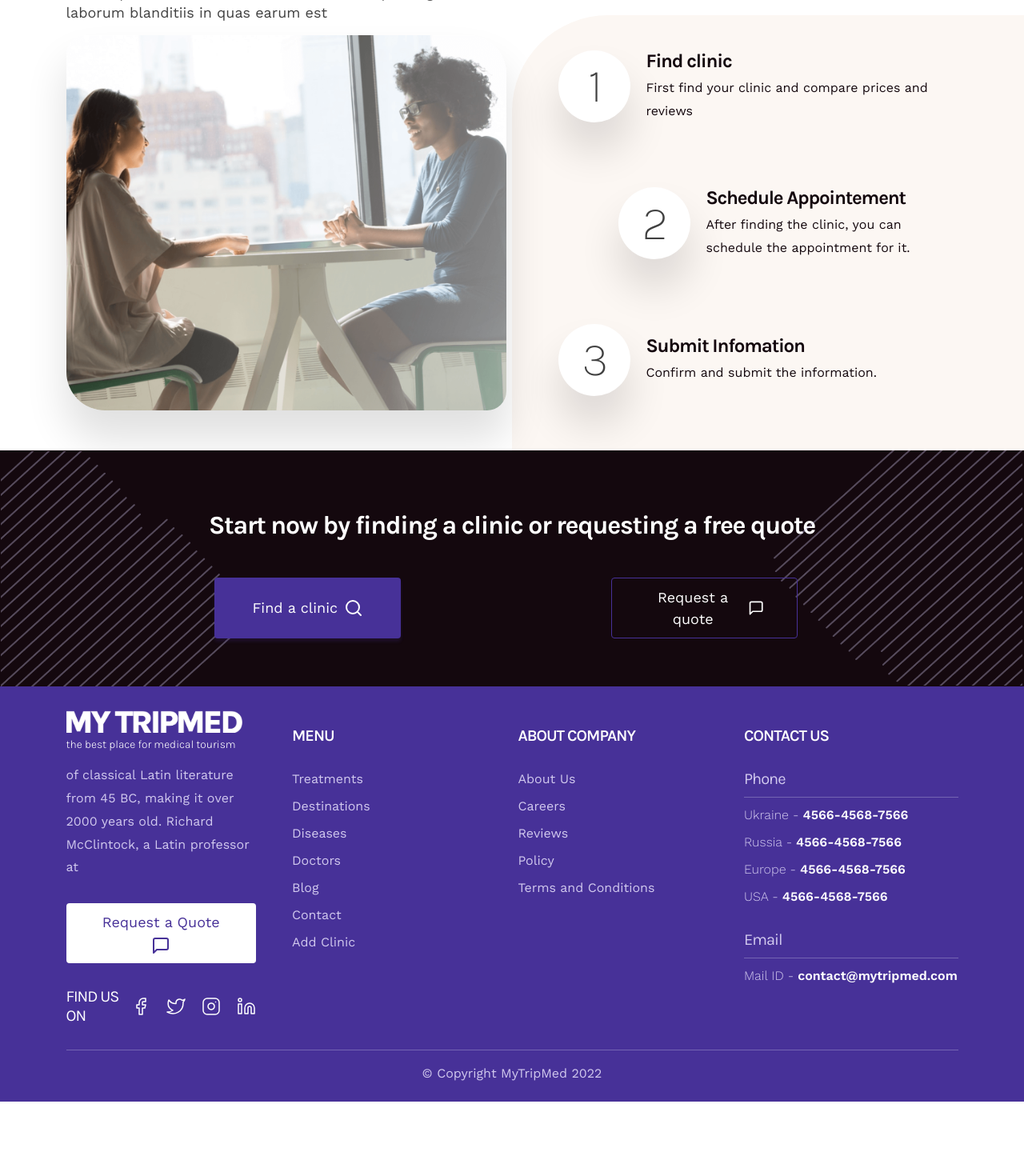
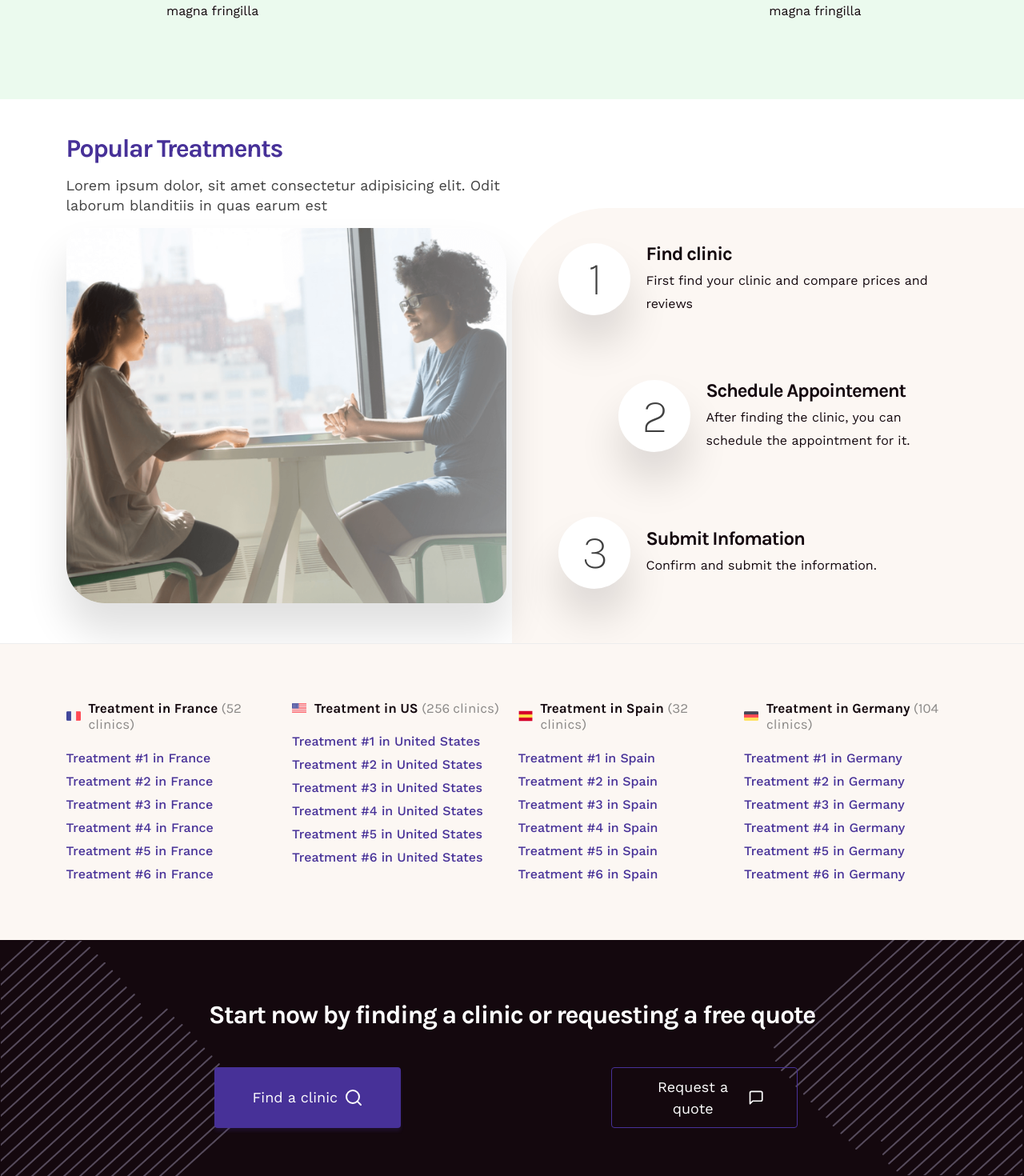
Before and after one commit to mandeepb29/medical-travel, a PHP site: page / in a window 1280 px wide. Shown: the part 3368-4838 px from the top of the page at 80% size. Before the commit the page ends 4745 px from the top, so only its background shows below. Run offline with PHP 8.4, Linux system fonts and the light colour scheme.

Commit message:
cosmetic changes done

```diff
--- a/css/style.css
+++ b/css/style.css
@@ -953,6 +953,41 @@ section {
     .social-icons-wrapper h5 {
       margin: 0; }
 
+.treatment-list {
+  padding: 7rem 0 3rem;
+  background-color: #FCF7F3;
+  border-top: 1px solid #EDEDED;
+  border-top: 1px solid #EDEDED; }
+
+.treatment-heading {
+  display: flex;
+  align-items: center;
+  margin-bottom: 2rem;
+  font-size: 1.7rem;
+  letter-spacing: 0; }
+  .treatment-heading img {
+    height: 1.8rem;
+    width: auto;
+    margin-right: 1rem; }
+  .treatment-heading .text {
+    color: #14080E; }
+  .treatment-heading .number {
+    color: #404040;
+    opacity: 0.6;
+    font-weight: 400; }
+
+.treatment-body {
+  margin-bottom: 4rem; }
+  .treatment-body ul {
+    list-style: none;
+    padding: 0;
+    margin-top: 2rem; }
+  .treatment-body li {
+    margin-bottom: 0.5rem; }
+    .treatment-body li a {
+      font-weight: 500;
+      color: #473198; }
+
 .section-details {
   background-color: #EBFAEE;
   width: 100%; }
--- a/index.html
+++ b/index.html
@@ -128,6 +128,27 @@
             <div class="col-10">
               <p class="p-big">Lorem ipsum dolor sit amet, consectetur adipiscing elit ut aliquam,
                 purus sit amet luctus venenatis, lectus magna fringilla</p>
+
+                <ul class="hero-section-list d-none d-md-block">
+                  <li>
+                    <img src="./img/tick.png" alt="list item">
+                    <p>
+                      Only professionally vetted doctors.
+                    </p>
+                  </li>
+                  <li>
+                    <img src="./img/tick.png" alt="list item">
+                    <p>
+                      Personal support service.
+                    </p>
+                  </li>
+                  <li>
+                    <img src="./img/tick.png" alt="list item">
+                    <p>
+                      100% free assessment and non-binding.
+                    </p>
+                  </li>
+                </ul>
             </div>
           </div>
 
@@ -786,6 +807,133 @@
     </div>
   </section>
 
+  <section class="treatment-list">
+    <div class="container">
+      <div class="row">
+        <div class="col-md-3 col-sm-6">
+          <div class="treatment-box">
+              <h4 class="treatment-heading">
+                <img src="./img/flags/france.png" alt="flag image">
+                <span class="text">Treatment in France <span class="number"> (52 clinics)</span></span>
+                </h4>
+            <div class="treatment-body">
+              <ul>
+                <li>
+                  <a href="">Treatment #1 in France</a>
+                </li>
+                <li>
+                  <a href="">Treatment #2 in France</a>
+                </li>
+                <li>
+                  <a href="">Treatment #3 in France</a>
+                </li>
+                <li>
+                  <a href="">Treatment #4 in France</a>
+                </li>
+                <li>
+                  <a href="">Treatment #5 in France</a>
+                </li>
+                <li>
+                  <a href="">Treatment #6 in France</a>
+                </li>
+              </ul>
+            </div>
+            </div>
+        </div>
+        <div class="col-md-3 col-sm-6">
+          <div class="treatment-box">
+              <h4 class="treatment-heading">
+                <img src="./img/flags/united-states.png" alt="flag image">
+                <span class="text">Treatment in US <span class="number"> (256 clinics)</span></span>
+                </h4>
+            <div class="treatment-body">
+              <ul class="list">
+                <li>
+                  <a href="">Treatment #1 in United States</a>
+                </li>
+                <li>
+                  <a href="">Treatment #2 in United States</a>
+                </li>
+                <li>
+                  <a href="">Treatment #3 in United States</a>
+                </li>
+                <li>
+                  <a href="">Treatment #4 in United States</a>
+                </li>
+                <li>
+                  <a href="">Treatment #5 in United States</a>
+                </li>
+                <li>
+                  <a href="">Treatment #6 in United States</a>
+                </li>
+              </ul>
+            </div>
+            </div>
+        </div>
+        <div class="col-md-3 col-sm-6">
+          <div class="treatment-box">
+              <h4 class="treatment-heading">
+                <img src="./img/flags/spain.png" alt="flag image">
+                <span class="text">Treatment in Spain <span class="number"> (32 clinics)</span></span>
+                </h4>
+            <div class="treatment-body">
+              <ul>
+                <li>
+                  <a href="">Treatment #1 in Spain</a>
+                </li>
+                <li>
+                  <a href="">Treatment #2 in Spain</a>
+                </li>
+                <li>
+                  <a href="">Treatment #3 in Spain</a>
+                </li>
+                <li>
+                  <a href="">Treatment #4 in Spain</a>
+                </li>
+                <li>
+                  <a href="">Treatment #5 in Spain</a>
+                </li>
+                <li>
+                  <a href="">Treatment #6 in Spain</a>
+                </li>
+              </ul>
+            </div>
+            </div>
+        </div>
+        <div class="col-md-3 col-sm-6">
+          <div class="treatment-box">
+              <h4 class="treatment-heading">
+                <img src="./img/flags/germany.png" alt="flag image">
+                <span class="text">Treatment in Germany <span class="number"> (104 clinics)</span></span>
+                </h4>
+            <div class="treatment-body">
+              <ul>
+                <li>
+                  <a href="">Treatment #1 in Germany</a>
+                </li>
+                <li>
+                  <a href="">Treatment #2 in Germany</a>
+                </li>
+                <li>
+                  <a href="">Treatment #3 in Germany</a>
+                </li>
+                <li>
+                  <a href="">Treatment #4 in Germany</a>
+                </li>
+                <li>
+                  <a href="">Treatment #5 in Germany</a>
+                </li>
+                <li>
+                  <a href="">Treatment #6 in Germany</a>
+                </li>
+              </ul>
+            </div>
+            </div>
+        </div>
+      </div>
+      </div>
+  </section>
+
   <section class="cta-section bg-dark">
     <div class="container">
       <div class="row mt-5">
--- a/sass/abstracts/_mixins.scss
+++ b/sass/abstracts/_mixins.scss
@@ -21,6 +21,11 @@
 
 @mixin res($break-point){
     // -- >1200px normal css will apply
+    @if $break-point == xl {
+        @media (max-width:87.99em) { // --1199.98px (large screens - eg. small laptops or landscape tablets) <1200
+            @content
+        };
+    }
     @if $break-point == lg {
         @media (max-width:74.99em) { // --1199.98px (large screens - eg. small laptops or landscape tablets) <1200
             @content
--- a/sass/layouts/_footer.scss
+++ b/sass/layouts/_footer.scss
@@ -66,3 +66,50 @@
         }
     }
 }
+
+.treatment{
+    &-list{
+        padding:7rem 0 3rem;
+        background-color: $color-cream;
+        border-top: 1px solid $border-grey;
+        border-top: 1px solid $border-grey;
+    }
+
+    &-heading{
+        display: flex;
+        align-items: center;
+        margin-bottom: 2rem;
+        font-size: 1.7rem;
+        letter-spacing: 0;
+        img{
+            height: 1.8rem;
+            width: auto;
+            margin-right: 1rem;
+        }
+        .text{
+            color: $brand-dark;
+        }
+        .number{
+            color: $text-grey;
+            opacity: 0.6;
+            font-weight: 400;
+        }
+    }
+    &-body{
+        ul{
+            list-style: none;
+            padding: 0;
+            margin-top: 2rem;
+        }
+
+        li{
+            margin-bottom: 0.5rem;
+
+            a{
+                font-weight: 500;
+                color: $brand-purple;
+            }
+        }
+        margin-bottom: 4rem;
+    }
+}
--- a/sass/pages/_clinic-page.scss
+++ b/sass/pages/_clinic-page.scss
@@ -40,9 +40,11 @@
     &-img{
         border-radius:2.4rem;
         box-shadow: $shadow-xl;
-        max-height: 35rem;
+        max-height: 40rem;
         object-fit: cover;
         object-position: center;
+        width: auto;
+        max-width: 100%;
         @include res(md){
             margin-top: 3rem;
         }
--- a/sass/pages/_index.scss
+++ b/sass/pages/_index.scss
@@ -34,15 +34,37 @@
         background-position:center 6rem;
         background-size: 100%;
     }
+
+    &-list{
+        padding: 0;
+        list-style: none;
+        margin-top: 3rem;
+
+        li{
+            display: flex;
+            align-items: center;
+            img{
+                width:auto;
+                height: 2rem;
+            }
+
+            p{
+                margin-left: 1rem;
+                margin-bottom: 0;
+                font-weight: 600;
+                color: $text-grey;
+            }
+        }
+    }
 }
 
 
 .search-box{
-    transform: translateY(-20vh);
+    transform: translateY(-15vh);
     width: 82rem;
     margin-bottom: -15vh;
 
-    @include res(lg){
+    @include res(xl){
         transform: none;
         margin-top: 2rem;
         width: 100%;
@@ -198,3 +220,17 @@
     letter-spacing: -0.04em;
     color: $color-white;
 }
+
+.custom-alert{
+    margin-bottom: 0;
+    position: fixed;
+    z-index: 50;
+    width: 70rem;
+    max-width: 90%;
+    left: 50%;
+    top: 9rem;
+    transform: translateX(-50%);
+    display: flex;
+    justify-content: space-between;
+    box-shadow: 0px 18px 30px 2px hsla(0, 0%, 0%, 0.08);;
+  }
```
Also changed, not shown: other parts of css/style.css (+35 -18 lines), clinic-page.html (+175 -2 lines), img/flags/france.png (added), img/flags/germany.png (added), img/flags/spain.png (added), img/flags/united-states.png (added), img/tick.png (added).
